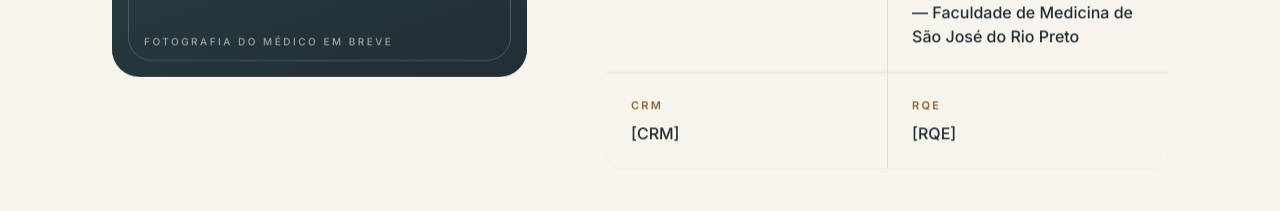
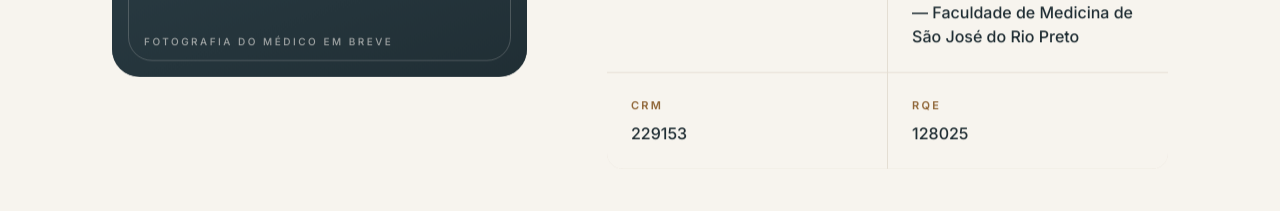
Before and after one commit to joaosdantas/Hematologia, a React (Vite) app: page / in a window 1280 px wide. Shown: the part 1500-1711 px from the top of the page. Built offline with nearby package versions, Linux system fonts and the light colour scheme; no server answers.

Commit message:
preenche-crm-rqe

```diff
--- a/src/components/Footer.tsx
+++ b/src/components/Footer.tsx
@@ -45,7 +45,7 @@ export function Footer() {
                 <br />
                 {doctor.professionalTitle} — {doctor.specialty}
                 <br />
-                {doctor.crm} · {doctor.rqe}
+                CRM {doctor.crm} · RQE {doctor.rqe}
               </p>
             </div>
 
--- a/src/data/doctor.ts
+++ b/src/data/doctor.ts
@@ -11,9 +11,9 @@ export const doctor = {
   professionalTitle: 'Hematologista',
   monogram: 'AG',
 
-  // Credenciais — placeholder até confirmação
-  crm: '[CRM]',
-  rqe: '[RQE]',
+  // Credenciais confirmadas
+  crm: '229153',
+  rqe: '128025',
 
   // Biografia institucional
   bio: 'Dr. Augusto Gaidukas é médico formado pela PUC-Campinas, com residência médica em Hematologia e Hemoterapia pela Faculdade de Medicina de São José do Rio Preto. Sua prática é orientada pela escuta atenta, pela investigação cuidadosa dos exames e pela clareza na comunicação com cada paciente.',
```
Also changed, not shown: 1 other file (tests, documents, lock files or other folders).
